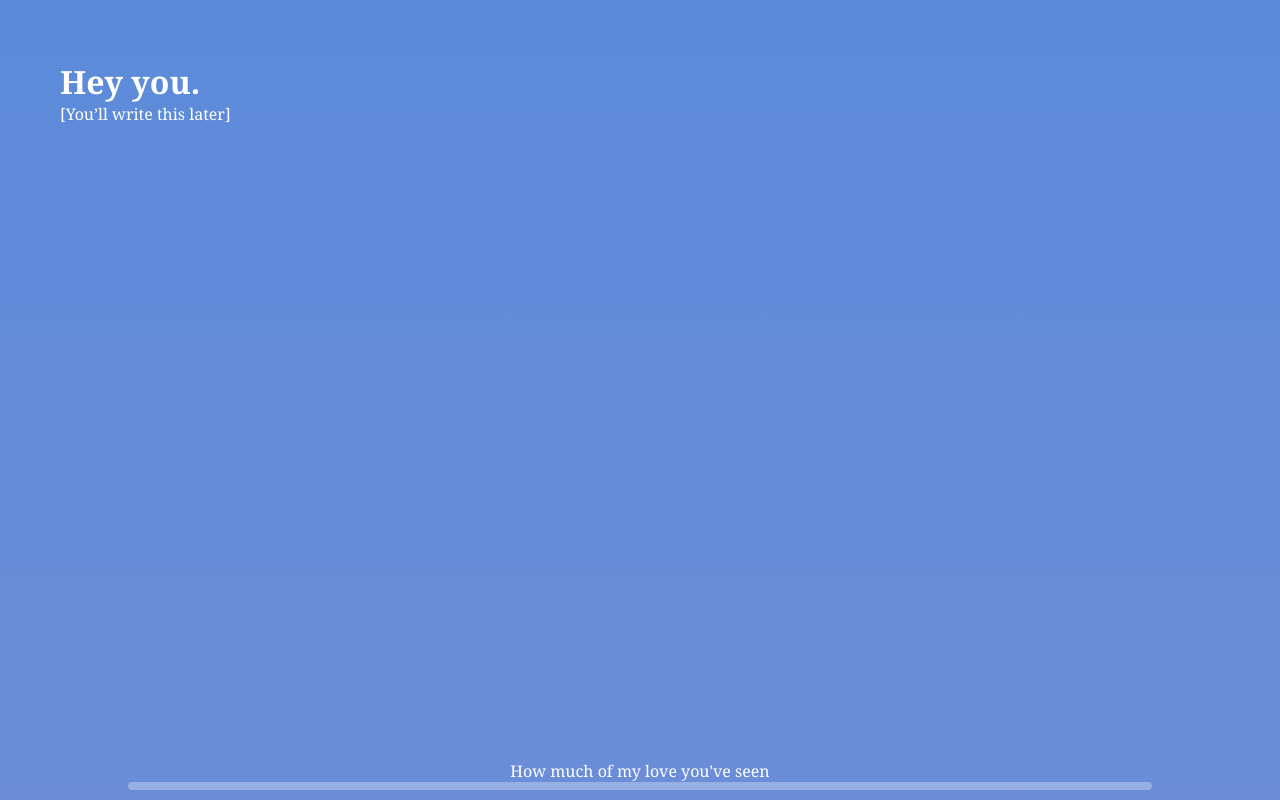
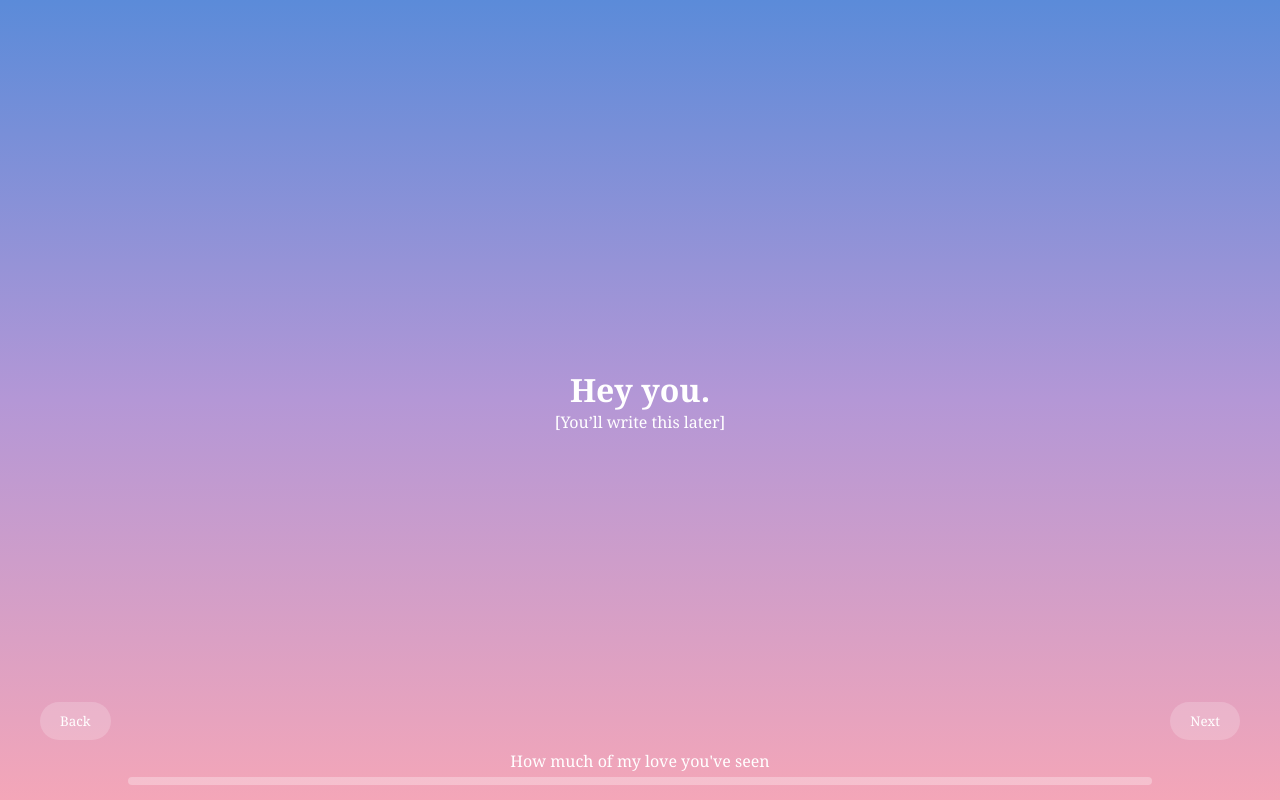
Before and after one commit to thakkardhyan23-del/valentine-s-gift, a plain HTML site: page index.html in a window 1280 px wide. Shown: the top 800 px of the page. Drawn offline with Linux system fonts and the light colour scheme.

Commit message:
Update style.css

```diff
--- a/style.css
+++ b/style.css
@@ -2,42 +2,50 @@
   margin: 0;
   padding: 0;
   box-sizing: border-box;
-  font-family: "Georgia", serif;
+  font-family: Georgia, serif;
 }
 
 body {
+  height: 100vh;
   background: linear-gradient(
     180deg,
-    #5b8bd9,   /* blue orchid */
-    #b497d6,   /* lavender */
-    #f4a6b8    /* pink rose */
+    #5b8bd9,
+    #b497d6,
+    #f4a6b8
   );
   color: white;
+  overflow: hidden;
 }
 
-#container {
-  scroll-snap-type: y mandatory;
-  overflow-y: scroll;
+/* Pages */
+.page {
+  display: none;
   height: 100vh;
+  width: 100%;
+  position: absolute;
 }
 
-.page {
-  scroll-snap-align: start;
-  min-height: 100vh;
-  padding: 60px;
-  position: relative;
+.page.active {
+  display: flex;
+  justify-content: center;
+  align-items: center;
 }
 
-/* Flower icon */
+/* Centered text */
+.content {
+  text-align: center;
+  max-width: 600px;
+}
+
+/* Flower */
 .flower {
   position: absolute;
-  bottom: 40px;
+  bottom: 80px;
   right: 40px;
   font-size: 28px;
   cursor: pointer;
 }
 
-/* Tooltip */
 .flower::after {
   content: attr(data-message);
   position: absolute;
@@ -47,34 +55,46 @@ body {
   padding: 8px 12px;
   border-radius: 8px;
   opacity: 0;
+  transition: opacity 0.3s;
   white-space: nowrap;
-  transition: opacity 0.3s ease;
-  font-size: 14px;
 }
 
 .flower:hover::after {
   opacity: 1;
 }
 
+/* Navigation */
+#nav-buttons {
+  position: fixed;
+  bottom: 60px;
+  width: 100%;
+  display: flex;
+  justify-content: space-between;
+  padding: 0 40px;
+}
+
+button {
+  background: rgba(255,255,255,0.2);
+  border: none;
+  padding: 10px 20px;
+  color: white;
+  border-radius: 20px;
+  cursor: pointer;
+}
+
 /* Progress bar */
 #progress-wrapper {
   position: fixed;
-  bottom: 10px;
+  bottom: 15px;
   width: 100%;
   text-align: center;
-}
-
-#progress-text {
-  font-size: 14px;
-  margin-bottom: 4px;
-  display: block;
 }
 
 #progress-bar {
   width: 80%;
   height: 8px;
   background: rgba(255,255,255,0.3);
-  margin: 0 auto;
+  margin: 5px auto 0;
   border-radius: 10px;
 }
 
```
